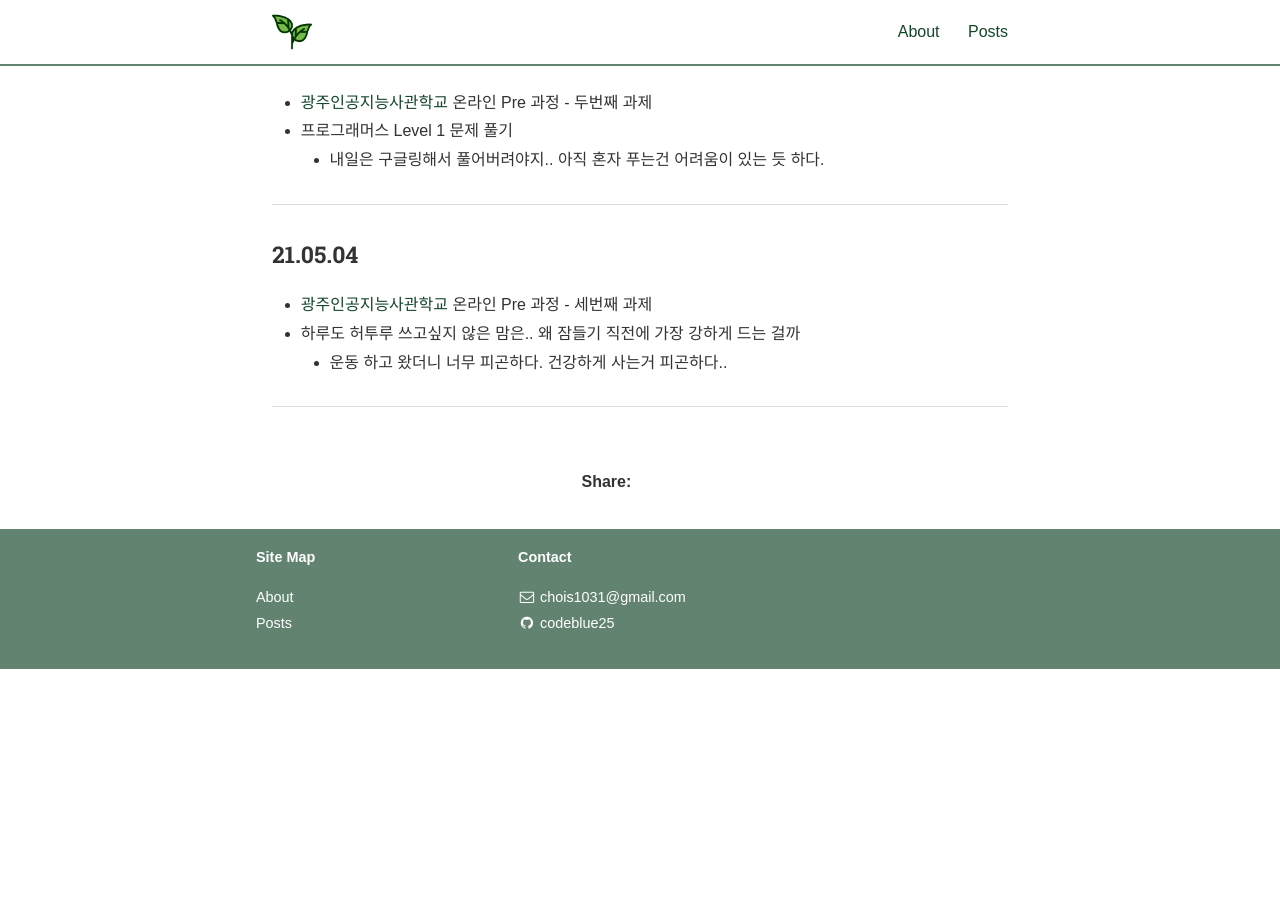
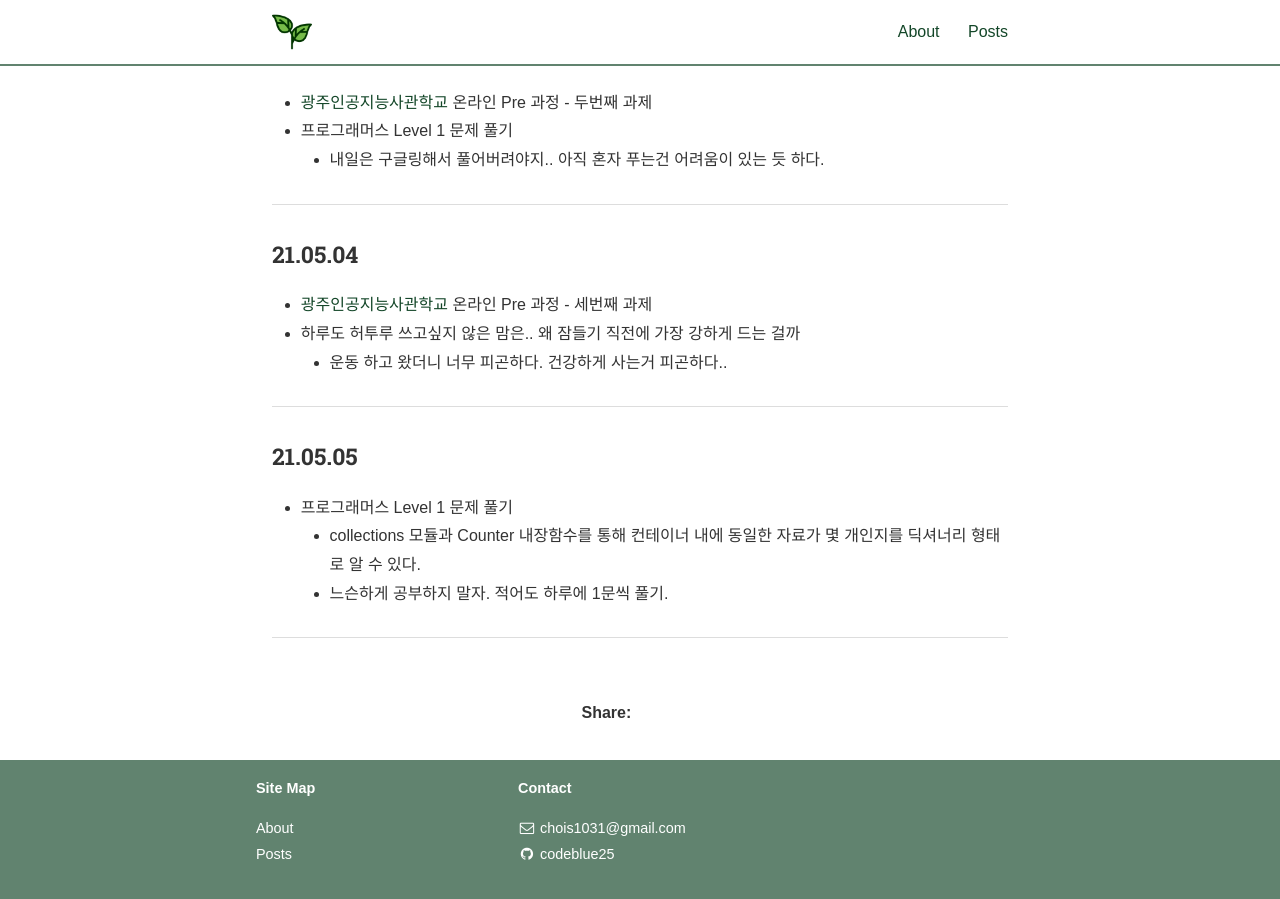
Before and after one commit to codeblue25/codeblue25.github.io, a Jekyll site: the page built from _posts/2021-05-02-0508.md, in a window 1280 px wide and 900 px high, scrolled down 558 px. Built offline with Jekyll 4.4.1, drawn with Linux system fonts in a browser that asks for light colours; nearby versions of some CDN libraries; some web fonts are replaced; a style sheet for code colours, icons or effects is not loaded; before the commit the page ends 1227 px from its top, so only the background shows below that.

Commit message:
210505 TIL

```diff
--- a/_posts/2021-05-02-0508.md
+++ b/_posts/2021-05-02-0508.md
@@ -30,3 +30,11 @@ categories: TIL
   * 운동 하고 왔더니 너무 피곤하다. 건강하게 사는거 피곤하다..
 
 ---
+
+<h3>21.05.05</h3>
+
+* 프로그래머스 Level 1 문제 풀기
+  * collections 모듈과 Counter 내장함수를 통해 컨테이너 내에 동일한 자료가 몇 개인지를 딕셔너리 형태로 알 수 있다.
+  * 느슨하게 공부하지 말자. 적어도 하루에 1문씩 풀기.
+
+---
```
